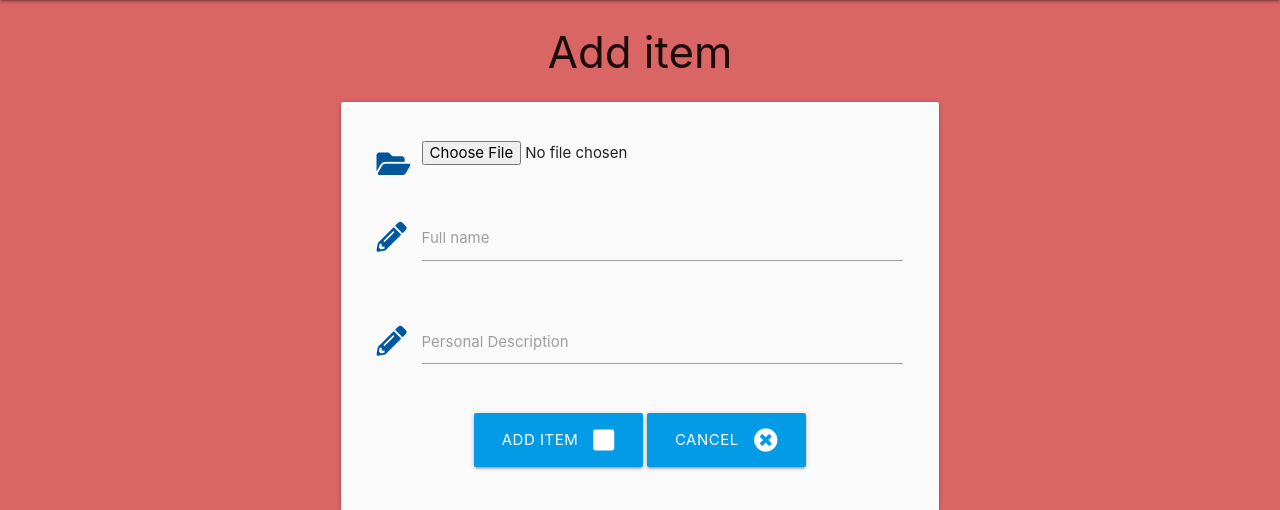
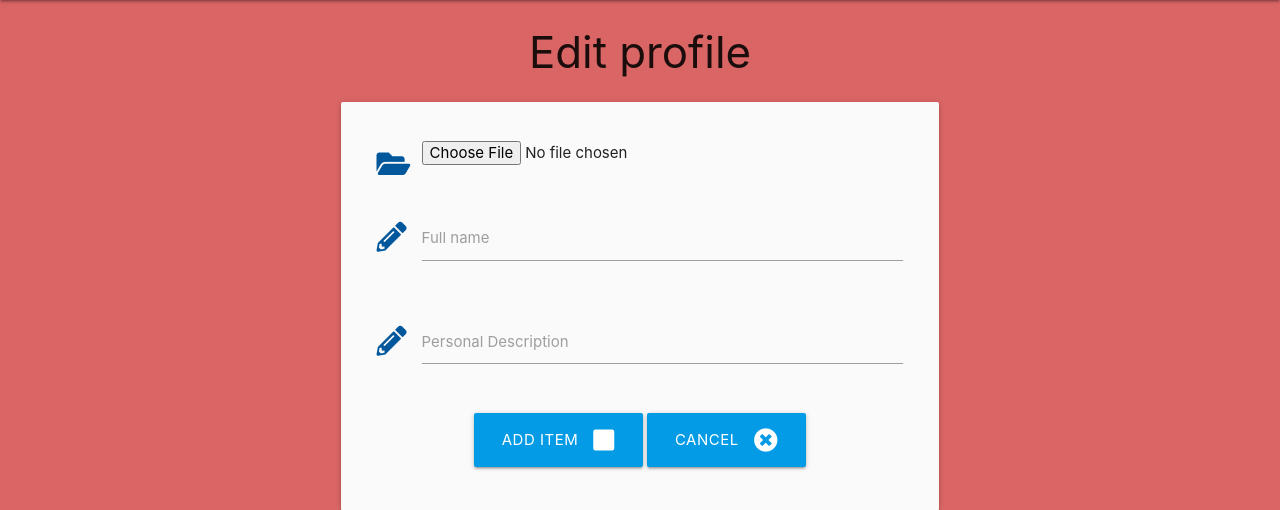
Before and after one commit to zahur76/MilestoneProject_3, a Flask app: template templates/edit_profile.html in a window 1280 px wide. Shown: the part 64-574 px from the top of the page. Run offline with Flask 2, Linux system fonts and the light colour scheme; the template is opened without the code that fills it, so the values that code supplies are empty; some libraries are stand-ins or nearby versions.

Commit message:
Change header to edit profile instead of edit item

```diff
--- a/templates/edit_profile.html
+++ b/templates/edit_profile.html
@@ -1,7 +1,7 @@
 {% extends 'base.html' %}
     {% block content %}
         <div class="container">
-            <h3 class="center-align">Add item</h3>
+            <h3 class="center-align">Edit profile</h3>
             <div class="row">
                 <div class="col s12 m10 l8 offset-m1 offset-l2">
                     <div class="row card-panel grey lighten-5">
```
